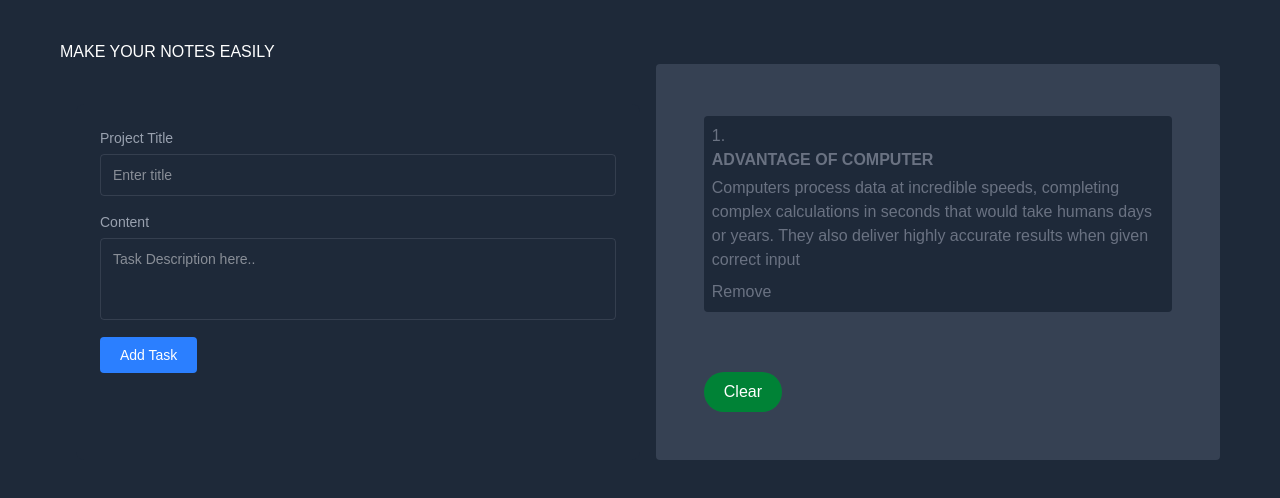
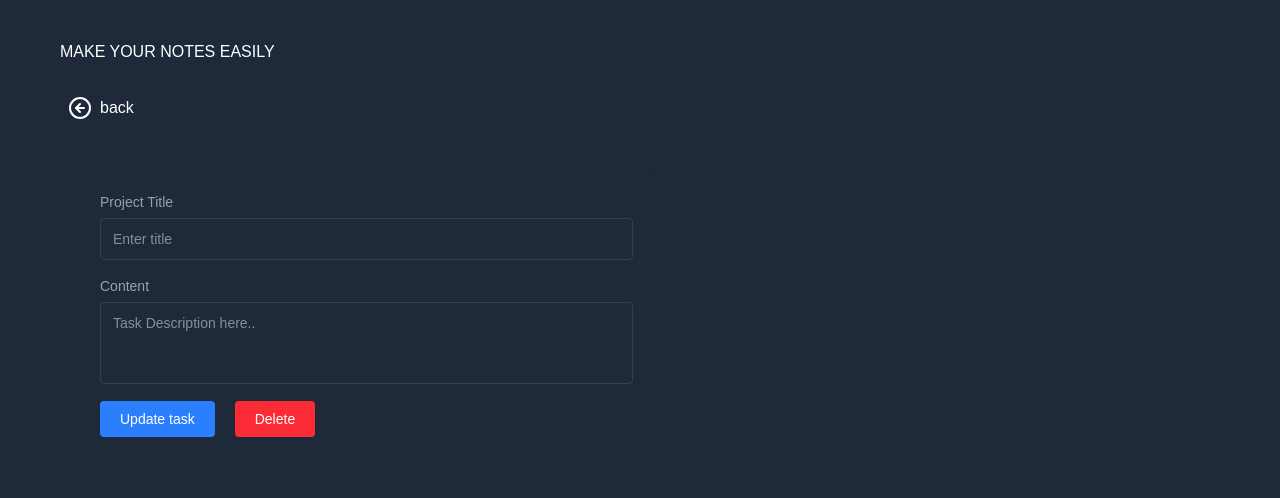
Before and after one commit to strictlyManish/Redux, a React (Vite) app: page /edit/1 in a window 1280 px wide. Shown: the top 498 px of the page. Built offline with nearby package versions, Linux system fonts and the light colour scheme.

Commit message:
Implement routing for task management and add edit functionality

```diff
--- a/src/App.jsx
+++ b/src/App.jsx
@@ -1,17 +1,28 @@
-import Creat from "./components/Creat"
-import Read from "./components/Read"
+import { Route, Routes } from "react-router-dom";
+import Creat from "./components/Creat";
+import Read from "./components/Read";
+import Edit from "./components/Edit"
 
 function App() {
-  console.log('first')
   return (
-    <div className='h-screen w-screen text-white bg-gray-800 px-15 py-10'>
-      <h1 className='font-extralight uppercase'>Make Your Notes Easily</h1>
-      <div className="flex justify-between">
-        <Creat/>
-        <Read/>
-      </div>
+    <div className="min-h-screen w-screen text-white bg-gray-800 px-15 py-10">
+      <h1 className="font-extralight uppercase mb-6">Make Your Notes Easily</h1>
+
+      <Routes>
+        <Route
+          path="/"
+          element={
+            <div className="flex justify-between">
+              <Creat />
+              <Read />
+            </div>
+          }
+        />
+
+        <Route path="/edit/:id" element={<Edit />} />
+      </Routes>
     </div>
-  )
+  );
 }
 
-export default App
+export default App;
--- a/src/app/Features/taskSlice.js
+++ b/src/app/Features/taskSlice.js
@@ -11,23 +11,29 @@ const TaskReducres = createSlice({
         content:
           "Computers process data at incredible speeds, completing complex calculations in seconds that would take humans days or years. They also deliver highly accurate results when given correct input",
       },
-
+      {
+        id: "x5f",
+        title: "computer",
+        content:
+          "Computers process data at incredible speeds, completing complex calculations in seconds that would take humans days or years. They also deliver highly accurate results when given correct input",
+      },
     ],
   },
   reducers: {
     addTask: (state, action) => {
-      state.tasks.push(action.payload)
-      toast.success('Task Created')
+      state.tasks.push(action.payload);
+      toast.success("Task Created");
     },
-    removeTask:(state,action)=>{
-      state.tasks = state.tasks.filter((obj)=> obj.id !== action.payload);
-      toast.success('Task removed')
+    editTask: (state, action) => {},
+    removeTask: (state, action) => {
+      state.tasks = state.tasks.filter((obj) => obj.id !== action.payload);
+      toast.success("Task removed");
     },
-    clearTask:(state,action)=>{
+    clearTask: (state, action) => {
       state.tasks = [];
-      toast.success('All Task Cleared')
-    }
+      toast.success("All Task Cleared");
+    },
   },
 });
-export const { addTask,clearTask,removeTask} = TaskReducres.actions;
+export const { addTask, clearTask, removeTask } = TaskReducres.actions;
 export default TaskReducres.reducer;
--- a/src/components/Creat.jsx
+++ b/src/components/Creat.jsx
@@ -2,6 +2,7 @@ import { useForm } from "react-hook-form";
 import { useDispatch } from "react-redux";
 import { addTask } from "../app/Features/taskSlice";
 import { nanoid } from "nanoid";
+import { CircleCheckBig } from "lucide-react";
 
 function Creat() {
   const {
@@ -50,9 +51,11 @@ function Creat() {
       <div className="flex items-center justify-between">
         <button
           type="submit"
-          className="my-3 bg-blue-500 py-2 px-5 rounded text-white font-medium"
+          className="my-3 flex items-center bg-blue-500 px-2 py-2 gap-2 rounded text-white font-medium"
         >
-          Add Task
+          <CircleCheckBig />
+          <p>Add Task</p>
+
         </button>
       </div>
     </form>
--- /dev/null
+++ b/src/components/Edit.jsx
@@ -0,0 +1,93 @@
+import { CircleArrowLeft } from "lucide-react";
+import React from "react";
+import { useForm } from "react-hook-form";
+import { useDispatch, useSelector } from "react-redux";
+import { useNavigate, useParams } from "react-router-dom";
+import { removeTask } from "../app/Features/taskSlice";
+
+function Edit() {
+  const { id } = useParams();
+
+  const data = useSelector((state) => state.task.tasks);
+
+  const oldData = data.find((obj) => obj.id == id);
+
+  const {
+    register,
+    handleSubmit,
+    reset,
+    formState: { errors },
+  } = useForm({ defaultValues: oldData });
+  const navigate = useNavigate();
+
+  const dispatch = useDispatch();
+
+  const SumbitFrom = (data) => {
+    data.id = nanoid(5);
+    dispatch(addTask(data));
+    reset();
+  };
+
+
+  const DeleteTask = ()=>{
+    dispatch(removeTask(id));
+    navigate("/")
+  }
+
+  return (
+    <div className="w-fit">
+      <button
+        onClick={() => navigate("/")}
+        className="cursor-pointer active:scale-95  px-2 py-2 flex gap-2 rounded-4xl"
+      >
+        <CircleArrowLeft /> <p>back</p>
+      </button>
+
+      <form
+        onSubmit={handleSubmit(SumbitFrom)}
+        className="bg-gray-800 text-gray-400 mt-10  mx-4 p-6 text-left text-sm rounded-lg"
+      >
+        {errors.title && <span className="text-red-600">*</span>}
+        <label className="font-medium" htmlFor="task">
+          Project Title
+        </label>
+        <input
+          {...register("title", { required: "Title is required" })}
+          id="task"
+          className="w-full text-gray-100 border mt-1.5 mb-4 border-gray-500/30 outline-none rounded py-2.5 px-3"
+          type="text"
+          placeholder="Enter title"
+        />
+        {errors.content && <span className="text-red-600">*</span>}
+        <label className="font-medium" htmlFor="content">
+          Content
+        </label>
+        <textarea
+          {...register("content", { required: "Title is Description" })}
+          rows="3"
+          id="content"
+          className="w-full resize-none text-gray-100 border mt-1.5 border-gray-500/30 outline-none rounded py-2.5 px-3"
+          type="email"
+          placeholder="Task Description here.."
+        ></textarea>
+        <div className="flex items-center gap-5">
+          <button
+            type="submit"
+            className="my-3 bg-blue-500 py-2 px-5 rounded cursor-pointer text-white font-medium"
+          >
+            Update task
+          </button>
+          <button
+            onClick={DeleteTask}
+            type="button"
+            className="my-3 bg-red-500 py-2 px-5 rounded cursor-pointer text-white font-medium"
+          >
+            Delete
+          </button>
+        </div>
+      </form>
+    </div>
+  );
+}
+
+export default Edit;
--- a/src/components/Read.jsx
+++ b/src/components/Read.jsx
@@ -1,22 +1,25 @@
 import { useDispatch, useSelector } from "react-redux"
 import { clearTask, removeTask } from "../app/Features/taskSlice";
+import { Outlet, useNavigate } from "react-router-dom";
+import { CircleX } from "lucide-react";
 
 function Read() {
 
   const {tasks} = useSelector(state=>state.task);
   const dispatch = useDispatch();
+  const navigate = useNavigate();
 
   return (
     <div className="bg-gray-700 px-12 py-12 w-2/4 rounded">
       {tasks.length > 0 ? tasks.map((obj)=>{
         return(
-          <li key={obj.id}
-            className="bg-gray-800 px-2 py-2 text-gray-500 list-decimal rounded mt-1"
+          <li onClick={()=>navigate(`/edit/${obj.id}`)} key={obj.id}
+            className="bg-gray-800 px-2 py-2 text-gray-500 list-decimal rounded mt-1 hover:border"
           >
             <p className="uppercase font-bold">{obj.title}</p>
-            <p className="mt-1">{obj.content}</p>
-            <button onClick={()=>dispatch(removeTask(obj.id))} className="mt-2 active:text-white cursor-pointer">Remove</button>
+            <p className="mt-1 text-[15px] font-thin">{obj.content}</p>
           </li>
+
         )
       }) : <span className="text-center">There is no Task..</span>}
       {tasks.length >0 ? <button onClick={()=>dispatch(clearTask())} className="px-5 cursor-pointer bg-green-700 py-2 mt-15 rounded-full">Clear</button> :'' }
--- a/src/main.jsx
+++ b/src/main.jsx
@@ -3,14 +3,17 @@ import { createRoot } from "react-dom/client";
 import "./index.css";
 import App from "./App.jsx";
 import { Provider } from "react-redux";
-import {store} from "./app/store.js";
+import { store } from "./app/store.js";
 import { Toaster } from "react-hot-toast";
+import { BrowserRouter } from "react-router-dom";
 
 createRoot(document.getElementById("root")).render(
   <StrictMode>
-    <Provider store={store}>
-      <Toaster position="top-right" />
-      <App />
-    </Provider>
+    <BrowserRouter>
+      <Provider store={store}>
+        <Toaster position="top-right" />
+        <App />
+      </Provider>
+    </BrowserRouter>
   </StrictMode>,
 );
```
